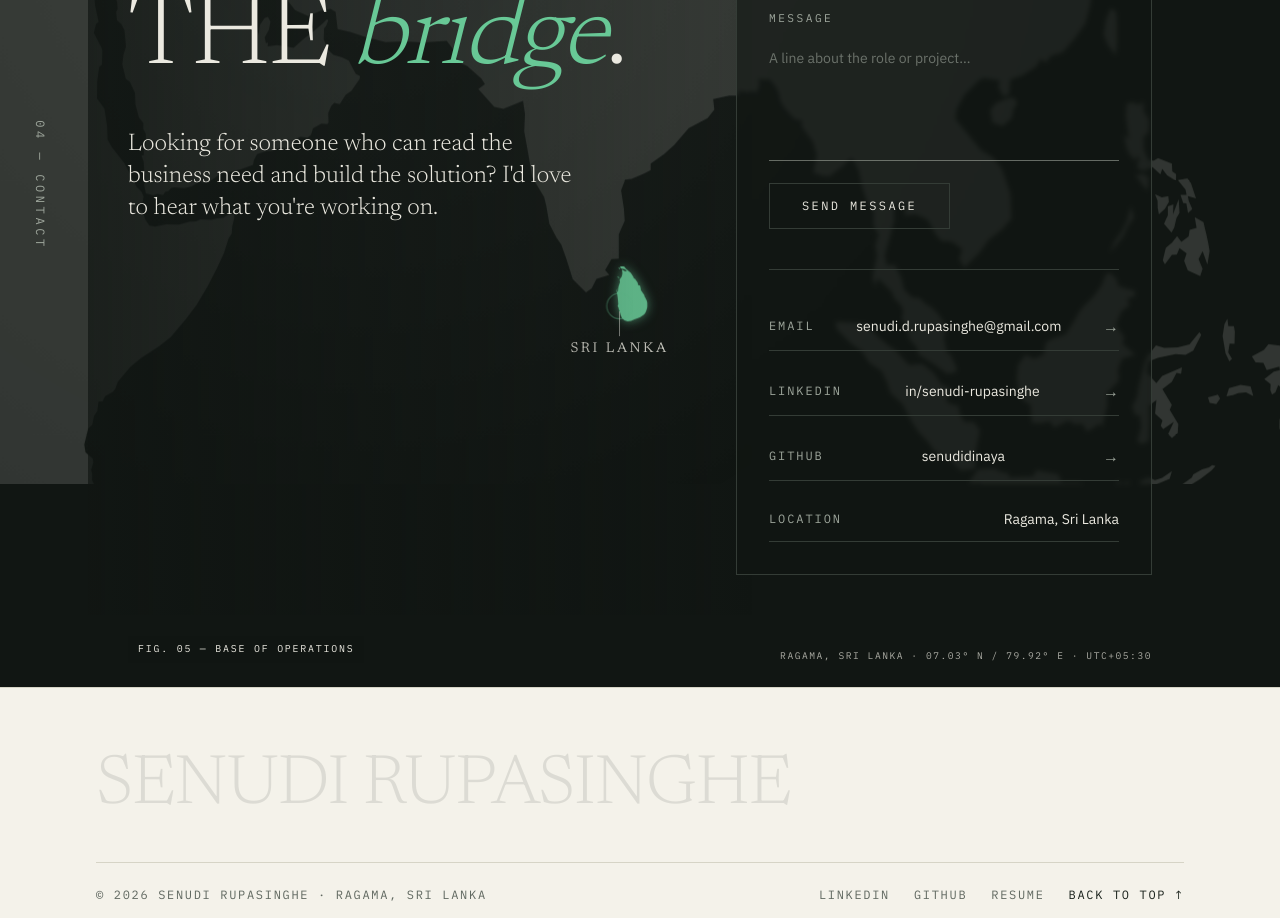
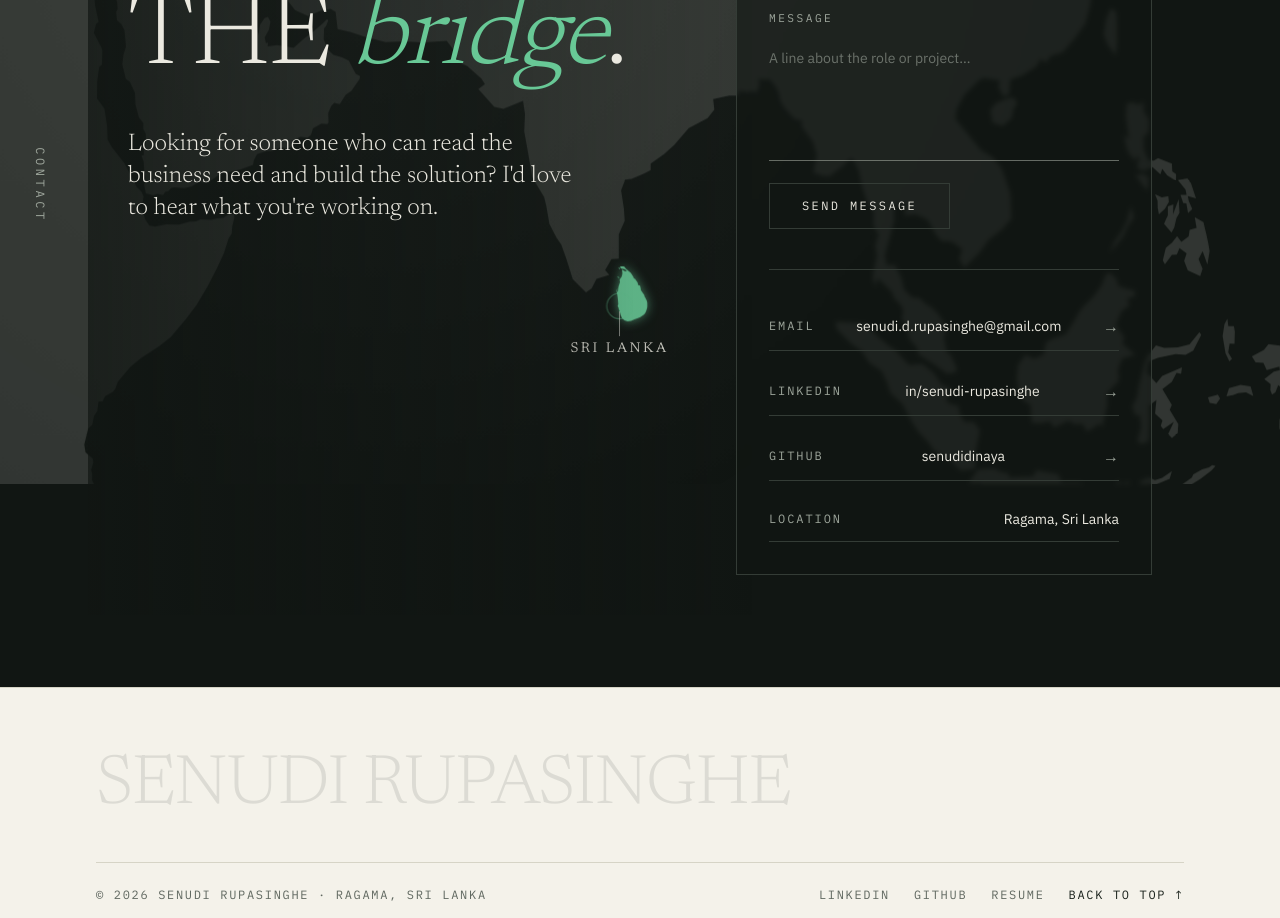
Before and after one commit to senudidinaya/senudi-portfolio, a Next.js app: page / in a window 1280 px wide. Shown: the part 6940-7858 px from the top of the page. Built offline with nearby package versions, Linux system fonts and the light colour scheme; no server answers; the database is empty.

Commit message:
feat: simplify Contact component by removing redundant captions and updating heading

```diff
--- a/src/components/Contact.tsx
+++ b/src/components/Contact.tsx
@@ -76,7 +76,7 @@ export function Contact({
           aria-hidden="true"
           className="pointer-events-none absolute left-5 top-1/2 hidden -translate-y-1/2 font-mono text-xs uppercase tracking-[0.3em] text-muted [writing-mode:vertical-rl] lg:block sm:left-8"
         >
-          04 &mdash; CONTACT
+          CONTACT
         </span>
 
         {/* accessible heading; the display statement below carries the visual weight */}
@@ -219,21 +219,6 @@ export function Contact({
             </div>
           </div>
         </div>
-
-        {/* HUD captions — the plate's signature, anchored to the scene's corners.
-            Stacked below sm: side by side (bottom-left/right) at sm+ the combined
-            text can exceed a phone's width and the two would overlap each other. */}
-        <div
-          aria-hidden="true"
-          className="pointer-events-none absolute inset-x-0 bottom-6 z-10 mx-auto flex max-w-content flex-col items-start gap-2 px-5 sm:flex-row sm:items-end sm:justify-between sm:px-8"
-        >
-          <span className="bg-bg/85 px-2.5 py-1.5 font-mono text-[0.62rem] uppercase tracking-[0.18em] text-ink">
-            FIG. 05 &mdash; BASE OF OPERATIONS
-          </span>
-          <span className="font-mono text-[0.6rem] uppercase tracking-[0.16em] text-ink/70 sm:text-right">
-            {profile.location} &middot; 07.03&deg; N / 79.92&deg; E &middot; UTC+05:30
-          </span>
-        </div>
       </div>
     </section>
   );
```
